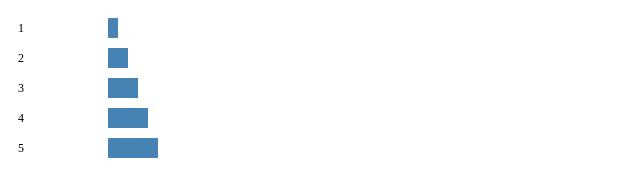
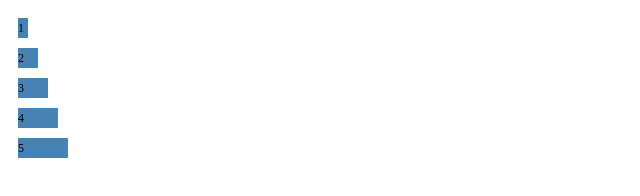
Before and after one commit to shuta141220/InfoVis2025, a plain HTML site: page W04/Task2.html in a window 1280 px wide. Shown: the whole page, without its empty margins (0-640 px from the left). Drawn offline with nearby package versions, Linux system fonts and the light colour scheme.

Commit message:
Initial commit

```diff
--- a/W04/Task2.html
+++ b/W04/Task2.html
@@ -8,7 +8,7 @@
 	 var data = [100,50,80];
 	 var padding = 10;
 	 var height = 20;
-     var barOffset = 100; //ラベル用のスペース
+     var barOffset = 10; //ラベル用のスペース
 	 var svg = d3.select("body").append("svg");
 	 d3.csv("https://shuta141220.github.io/InfoVis2025/W04/w04_task2.csv", function(data) {
 
```
